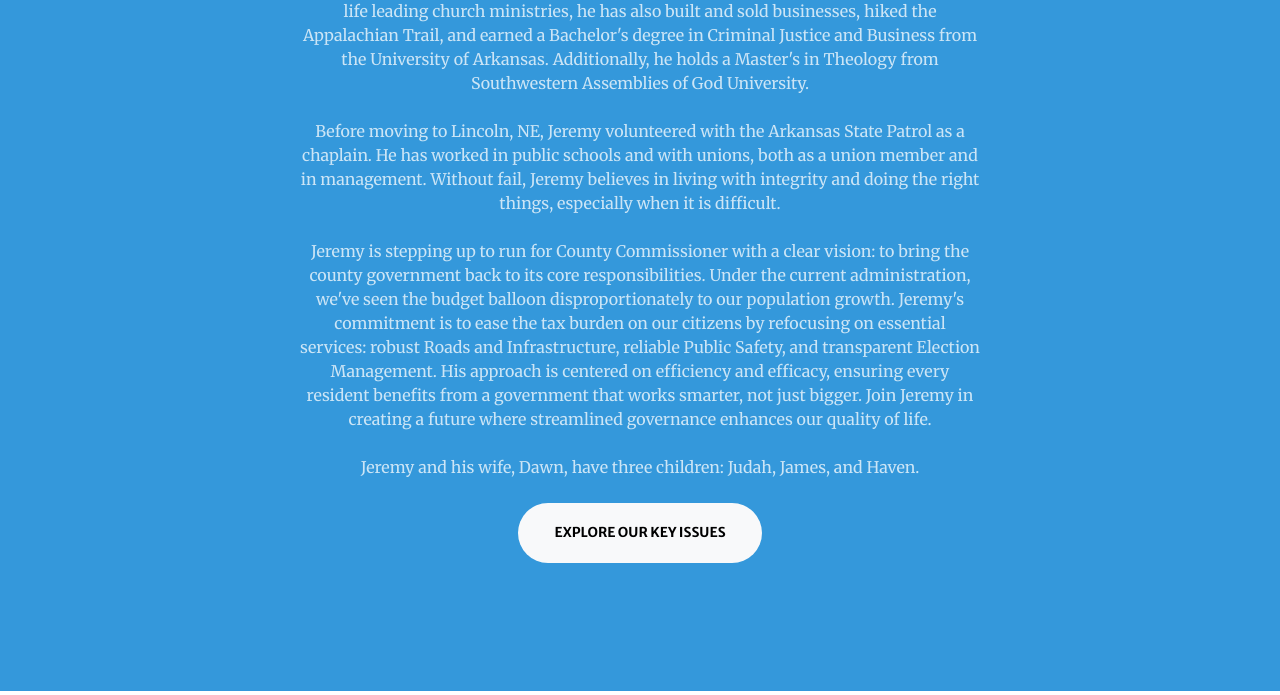
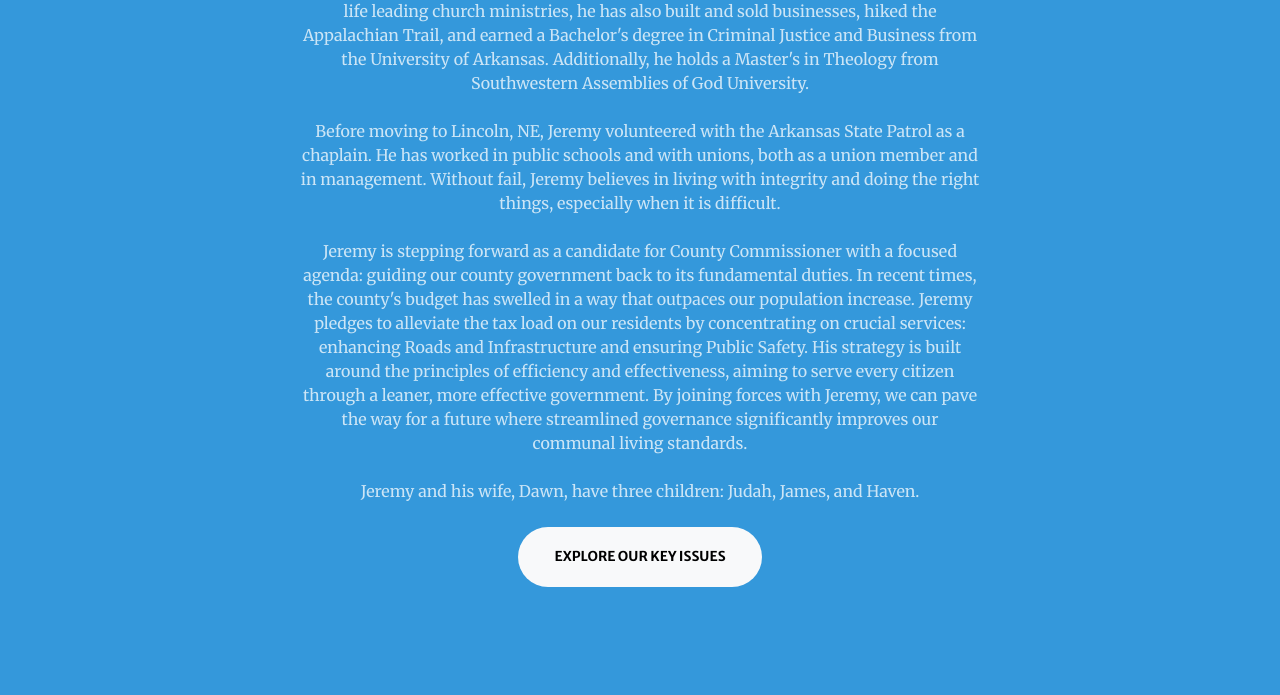
Before and after one commit to arkterra90/district_2, a Django app: page / in a window 1280 px wide. Shown: the part 1270-1965 px from the top of the page. Run offline with Django 5.2, Linux system fonts and the light colour scheme; parts of the project's set-up code (start-up, migrations or seed data) failed here and were passed over; some libraries are stand-ins or nearby versions.

Commit message:
updates to about jeremy sectionn

```diff
--- a/district2/website/templates/website/index.html
+++ b/district2/website/templates/website/index.html
@@ -65,7 +65,7 @@
                         Before moving to Lincoln, NE, Jeremy volunteered with the Arkansas State Patrol as a chaplain. He has worked in public schools and with unions, both as a union member and in management. Without fail, Jeremy believes in living with integrity and doing the right things, especially when it is difficult.
                     </p>
                     <p class="text-white-75 mb-4">
-                        Jeremy is stepping up to run for County Commissioner with a clear vision: to bring the county government back to its core responsibilities. Under the current administration, we've seen the budget balloon disproportionately to our population growth. Jeremy's commitment is to ease the tax burden on our citizens by refocusing on essential services: robust Roads and Infrastructure, reliable Public Safety, and transparent Election Management. His approach is centered on efficiency and efficacy, ensuring every resident benefits from a government that works smarter, not just bigger. Join Jeremy in creating a future where streamlined governance enhances our quality of life.
+                        Jeremy is stepping forward as a candidate for County Commissioner with a focused agenda: guiding our county government back to its fundamental duties. In recent times, the county's budget has swelled in a way that outpaces our population increase. Jeremy pledges to alleviate the tax load on our residents by concentrating on crucial services: enhancing Roads and Infrastructure and ensuring Public Safety. His strategy is built around the principles of efficiency and effectiveness, aiming to serve every citizen through a leaner, more effective government. By joining forces with Jeremy, we can pave the way for a future where streamlined governance significantly improves our communal living standards.
                     </p>
 
                     <p class="text-white-75 mb-4">
```
